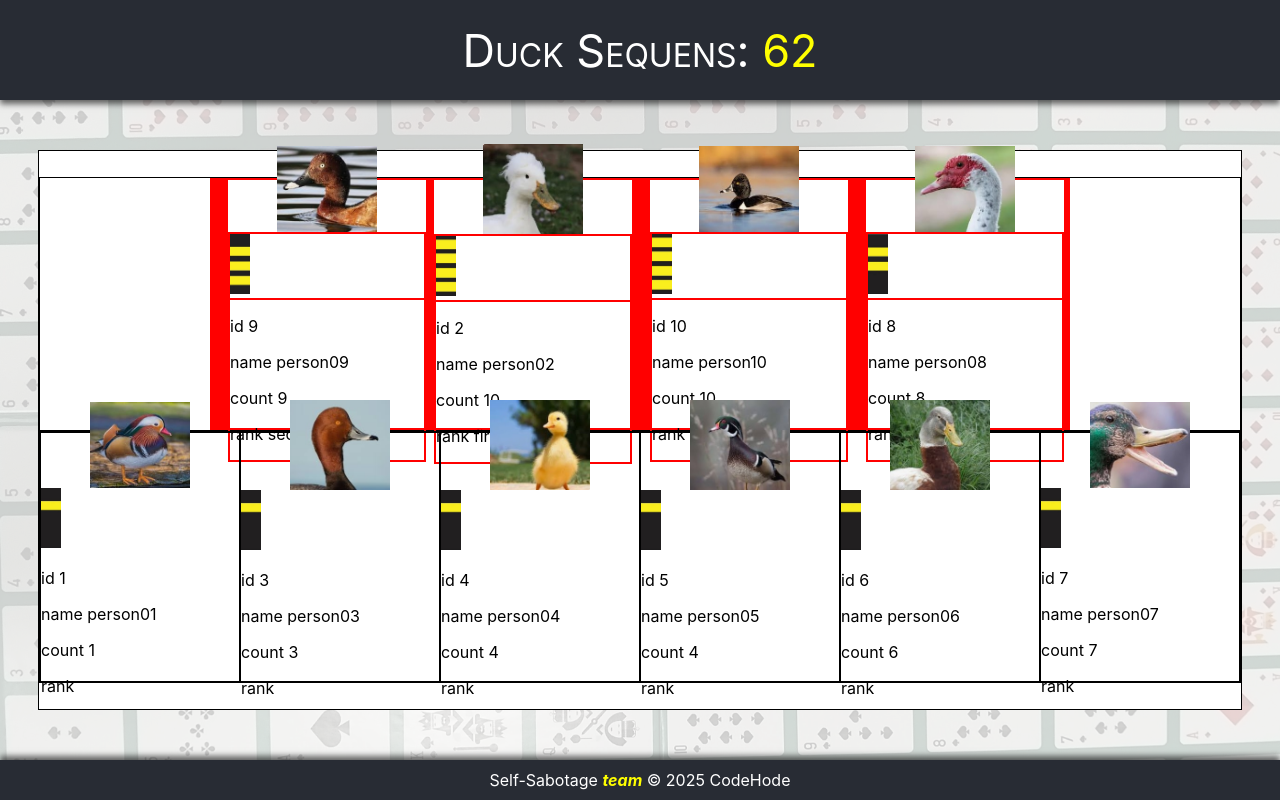
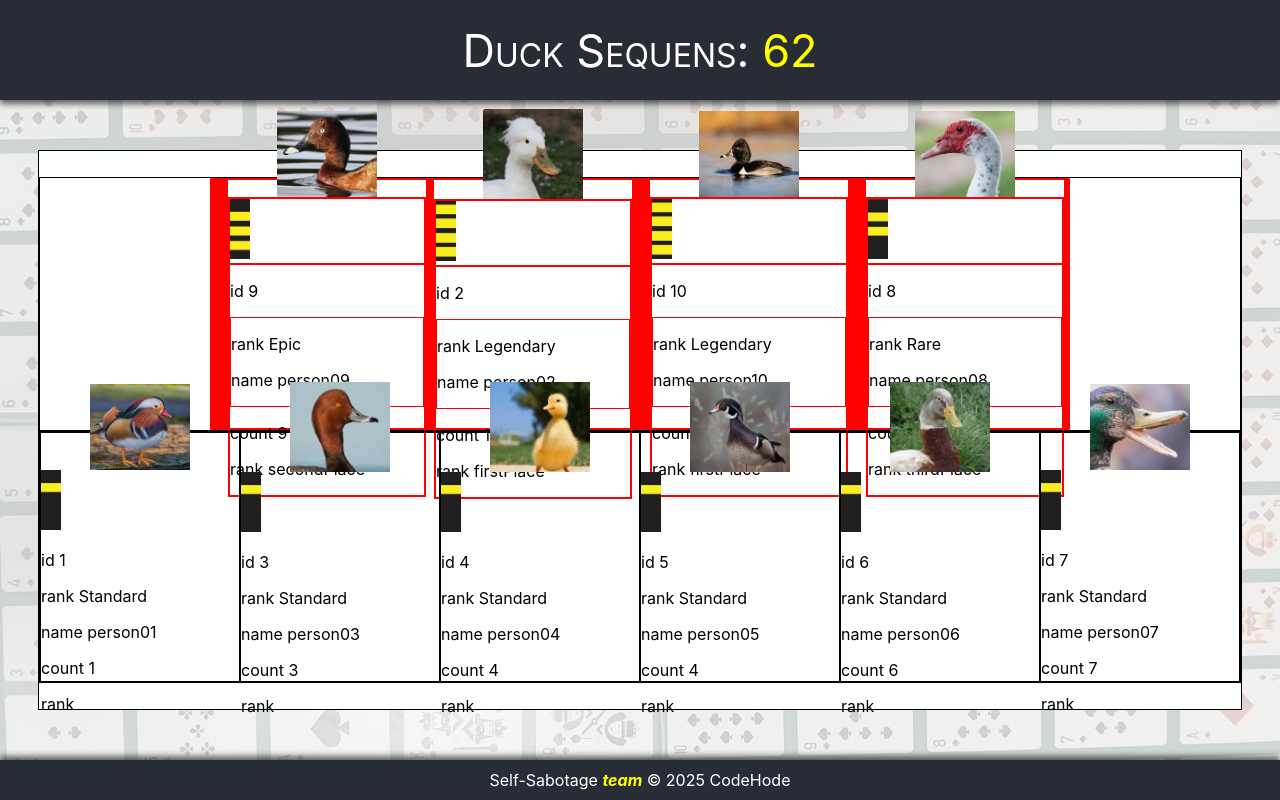
Before and after one commit to VoltG3/Duck_Sequence, a React (Create React App) app: page / in a window 1280 px wide. Built offline with nearby package versions, Linux system fonts and the light colour scheme.

Commit message:
[ UPDATE ] - card | title

```diff
--- a/src/components/card.js
+++ b/src/components/card.js
@@ -57,6 +57,21 @@ export const Card = ({ id, name, count, rank }) => {
         }
     }
 
+    const getPersonTitle = (rank) => {
+        switch(rank) {
+            case "firstPlace":
+                return "Legendary";
+            case "secondPlace":
+                return "Epic";
+            case "thirdPlace":
+                return "Rare";
+            case "":
+                return "Standard";
+            default:
+                return null;
+        }
+    }
+
     return (
         <StyledCard>
             <StyledImage
@@ -79,7 +94,11 @@ export const Card = ({ id, name, count, rank }) => {
                 </div>
                 <div>
                     <p>id { id }</p>
-                    <p>name { name }</p>
+                    <div>
+                        <p>rank { getPersonTitle(rank) }</p>
+                        <p>name { name }</p>
+                    </div>
+
                     <p>count { count }</p>
                     <p>rank { rank }</p>
                 </div>
```
